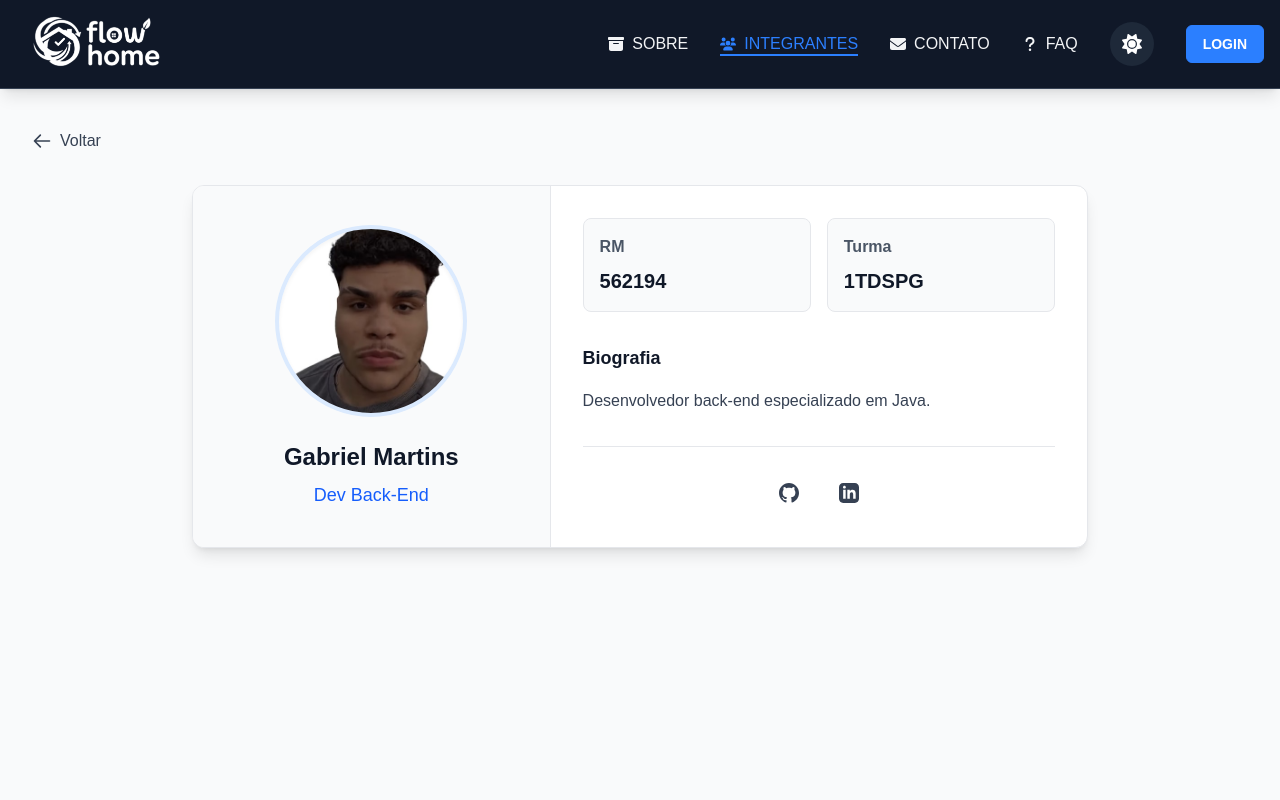
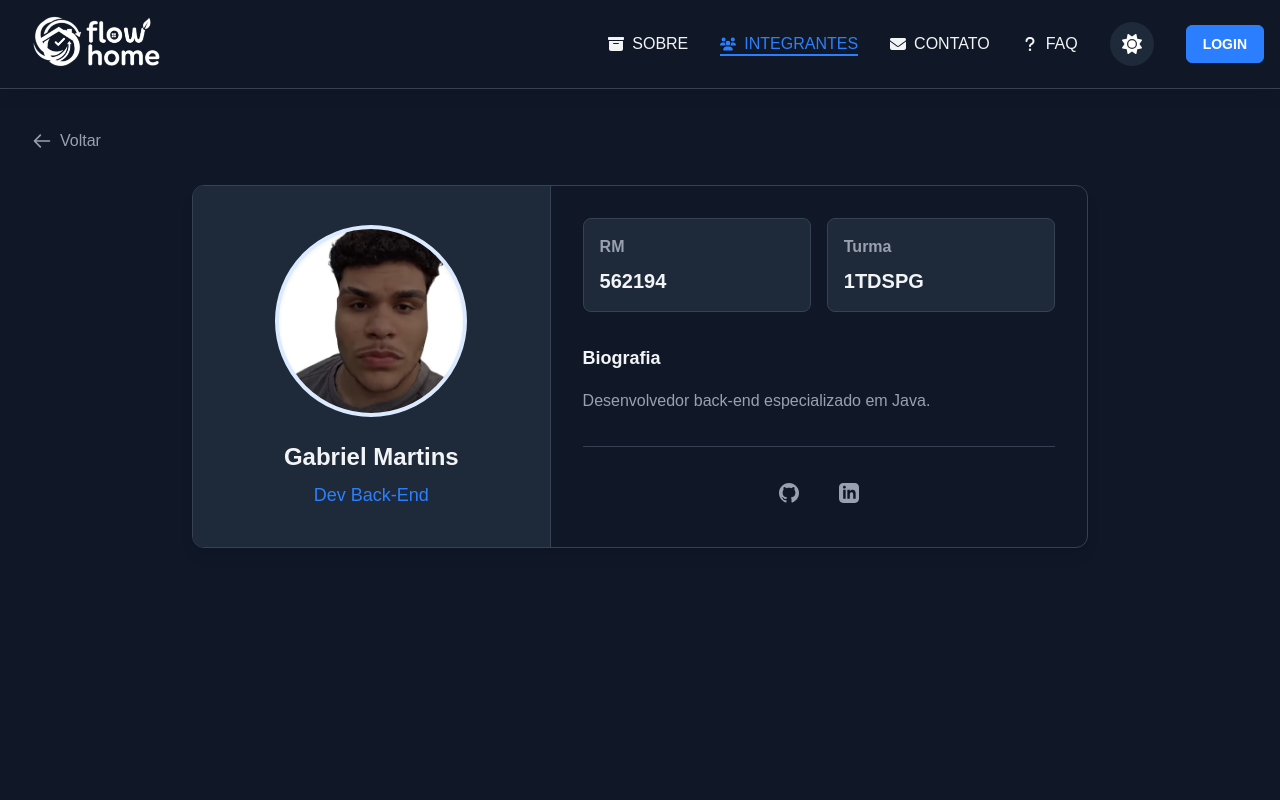
Before and after one commit to orlando-IDA/flowhome-gs, a React (Vite) app: page /integrantes/1 in a window 1280 px wide. Both pictures are taken after a click on the button "Alternar tema". Shown: the top 800 px of the page. Built offline with nearby package versions, Linux system fonts and the light colour scheme.

Commit message:
feat: adicionado darkmode em Integrantes Detail.

```diff
--- a/src/pages/IntegranteDetail/index.tsx
+++ b/src/pages/IntegranteDetail/index.tsx
@@ -1,6 +1,8 @@
 import React, { useEffect, useState } from 'react';
 import { useParams, useNavigate } from 'react-router-dom';
 import type { IntegranteProps } from '../../types/integranteType';
+import { useAppTheme } from '../../context/useAppTheme';
+import { themeClasses } from '../../utils/themeUtils';
 
 const GitHubIcon = ({ className = "w-5 h-5" }: { className?: string }) => (
   <svg
@@ -41,6 +43,7 @@ const IntegranteDetail: React.FC = () => {
   const navigate = useNavigate();
   const [integrante, setIntegrante] = useState<IntegranteProps | null>(null);
   const [loading, setLoading] = useState(true);
+  const { darkActive } = useAppTheme();
 
   useEffect(() => {
     const timer = setTimeout(() => {
@@ -83,10 +86,13 @@ const IntegranteDetail: React.FC = () => {
 
   if (loading) {
     return (
-      <div className="min-h-screen bg-gray-50 flex items-center justify-center">
+      <div className={`
+        min-h-screen flex items-center justify-center transition-colors duration-300
+        ${themeClasses.bg(darkActive)}
+      `}>
         <div className="text-center">
           <div className="w-16 h-16 border-4 border-blue-600 border-t-transparent rounded-full animate-spin mx-auto mb-4"></div>
-          <p className="text-gray-600">Carregando informações...</p>
+          <p className={themeClasses.textMuted(darkActive)}>Carregando informações...</p>
         </div>
       </div>
     );
@@ -94,12 +100,23 @@ const IntegranteDetail: React.FC = () => {
 
   if (!integrante) {
     return (
-      <div className="min-h-screen bg-gray-50 flex items-center justify-center">
+      <div className={`
+        min-h-screen flex items-center justify-center transition-colors duration-300
+        ${themeClasses.bg(darkActive)}
+      `}>
         <div className="text-center">
-          <h1 className="text-2xl font-bold text-red-600 mb-4">Integrante não encontrado</h1>
+          <h1 className={`
+            text-2xl font-bold mb-3
+            ${darkActive ? 'text-red-400' : 'text-red-600'}
+          `}>
+            Integrante não encontrado
+          </h1>
           <button
             onClick={() => navigate('/integrantes')}
-            className="px-6 py-3 bg-blue-600 text-white rounded-lg hover:bg-blue-700 transition-colors"
+            className={`
+              px-6 py-3 rounded-lg transition-colors
+              ${themeClasses.btnPrimary(darkActive)}
+            `}
           >
             Voltar para Integrantes
           </button>
@@ -109,50 +126,113 @@ const IntegranteDetail: React.FC = () => {
   }
 
   return (
-    <div className="min-h-screen bg-gray-50 py-8">
+    <div className={`
+      min-h-screen py-8 transition-colors duration-300
+      ${themeClasses.bg(darkActive)}
+    `}>
       <div className="container mx-auto px-4">
         <button
           onClick={() => navigate(-1)}
-          className="mb-6 px-4 py-2 text-gray-700 hover:text-gray-900 hover:bg-gray-100 rounded-lg transition-all duration-200 flex items-center gap-2"
+          className={`
+            mb-6 px-4 py-2 rounded-lg transition-all duration-200 flex items-center gap-2
+            ${themeClasses.textMuted(darkActive)}
+            ${darkActive ? 'hover:bg-gray-800 hover:text-white' : 'hover:bg-gray-100 hover:text-gray-900'}
+          `}
         >
           <ArrowLeftIcon />
           Voltar
         </button>
 
-        <div className="max-w-4xl mx-auto bg-white rounded-xl shadow-lg border border-gray-200 overflow-hidden">
+        <div className={`
+          max-w-4xl mx-auto rounded-xl shadow-lg border overflow-hidden transition-colors duration-300
+          ${themeClasses.bg(darkActive)}
+          ${themeClasses.border(darkActive)}
+          ${themeClasses.shadow(darkActive)}
+        `}>
           <div className="md:flex">
-            <div className="md:w-2/5 bg-gray-50 p-8 flex flex-col items-center justify-center border-r border-gray-200">
+            <div className={`
+              md:w-2/5 p-8 flex flex-col items-center justify-center border-r transition-colors duration-300
+              ${darkActive ? 'bg-gray-800 border-gray-700' : 'bg-gray-50 border-gray-200'}
+            `}>
               <div
                 className="w-40 h-40 md:w-48 md:h-48 bg-cover bg-center rounded-full border-4 border-blue-100 shadow-inner mb-6"
                 style={{ backgroundImage: `url(${integrante.imgUrl})` }}
               />
-              <h1 className="text-2xl md:text-3xm font-bold text-gray-900 text-center mb-2">{integrante.nome}</h1>
-              <p className="text-blue-600 font-medium text-lg text-center">{integrante.funcao}</p>
+              <h1 className={`
+                text-2xl md:text-3xm font-bold text-center mb-2 transition-colors duration-300
+                ${themeClasses.text(darkActive)}
+              `}>
+                {integrante.nome}
+              </h1>
+              <p className="text-blue-500 font-medium text-lg text-center">{integrante.funcao}</p>
             </div>
 
             <div className="md:w-3/5 p-8">
               <div className="grid grid-cols-1 md:grid-cols-2 gap-4 mb-8">
-                <div className="bg-gray-50 rounded-lg p-4 border border-gray-200">
-                  <h3 className="font-semibold text-gray-600 mb-2">RM</h3>
-                  <p className="text-xl font-bold text-gray-900">{integrante.rm}</p>
+                <div className={`
+                  rounded-lg p-4 border transition-colors duration-300
+                  ${darkActive ? 'bg-gray-800 border-gray-700' : 'bg-gray-50 border-gray-200'}
+                `}>
+                  <h3 className={`
+                    font-semibold mb-2 transition-colors duration-300
+                    ${themeClasses.textMuted(darkActive)}
+                  `}>
+                    RM
+                  </h3>
+                  <p className={`
+                    text-xl font-bold transition-colors duration-300
+                    ${themeClasses.text(darkActive)}
+                  `}>
+                    {integrante.rm}
+                  </p>
                 </div>
-                <div className="bg-gray-50 rounded-lg p-4 border border-gray-200">
-                  <h3 className="font-semibold text-gray-600 mb-2">Turma</h3>
-                  <p className="text-xl font-bold text-gray-900">{integrante.turma}</p>
+                <div className={`
+                  rounded-lg p-4 border transition-colors duration-300
+                  ${darkActive ? 'bg-gray-800 border-gray-700' : 'bg-gray-50 border-gray-200'}
+                `}>
+                  <h3 className={`
+                    font-semibold mb-2 transition-colors duration-300
+                    ${themeClasses.textMuted(darkActive)}
+                  `}>
+                    Turma
+                  </h3>
+                  <p className={`
+                    text-xl font-bold transition-colors duration-300
+                    ${themeClasses.text(darkActive)}
+                  `}>
+                    {integrante.turma}
+                  </p>
                 </div>
               </div>
 
               <div className="mb-8">
-                <h3 className="text-lg font-bold text-gray-900 mb-4">Biografia</h3>
-                <p className="text-gray-700 leading-relaxed">{integrante.bio}</p>
+                <h3 className={`
+                  text-lg font-bold mb-4 transition-colors duration-300
+                  ${themeClasses.text(darkActive)}
+                `}>
+                  Biografia
+                </h3>
+                <p className={`
+                  leading-relaxed transition-colors duration-300
+                  ${themeClasses.textMuted(darkActive)}
+                `}>
+                  {integrante.bio}
+                </p>
               </div>
 
-              <div className="flex justify-center gap-4 pt-6 border-t border-gray-200">
+              <div className={`
+                flex justify-center gap-4 pt-6 border-t transition-colors duration-300
+                ${themeClasses.border(darkActive)}
+              `}>
                 <a
                   href={integrante.githubUrl}
                   target="_blank"
                   rel="noopener noreferrer"
-                  className="p-3 text-gray-700 hover:text-gray-900 hover:bg-gray-100 rounded-lg transition-all duration-200"
+                  className={`
+                    p-3 rounded-lg transition-all duration-200
+                    ${themeClasses.textMuted(darkActive)}
+                    ${darkActive ? 'hover:text-white hover:bg-gray-700' : 'hover:text-gray-900 hover:bg-gray-100'}
+                  `}
                 >
                   <GitHubIcon />
                 </a>
@@ -160,7 +240,11 @@ const IntegranteDetail: React.FC = () => {
                   href={integrante.linkedinUrl}
                   target="_blank"
                   rel="noopener noreferrer"
-                  className="p-3 text-gray-700 hover:text-blue-600 hover:bg-gray-100 rounded-lg transition-all duration-200"
+                  className={`
+                    p-3 rounded-lg transition-all duration-200
+                    ${themeClasses.textMuted(darkActive)}
+                    ${darkActive ? 'hover:text-blue-400 hover:bg-gray-700' : 'hover:text-blue-600 hover:bg-gray-100'}
+                  `}
                 >
                   <LinkedInIcon />
                 </a>
```
